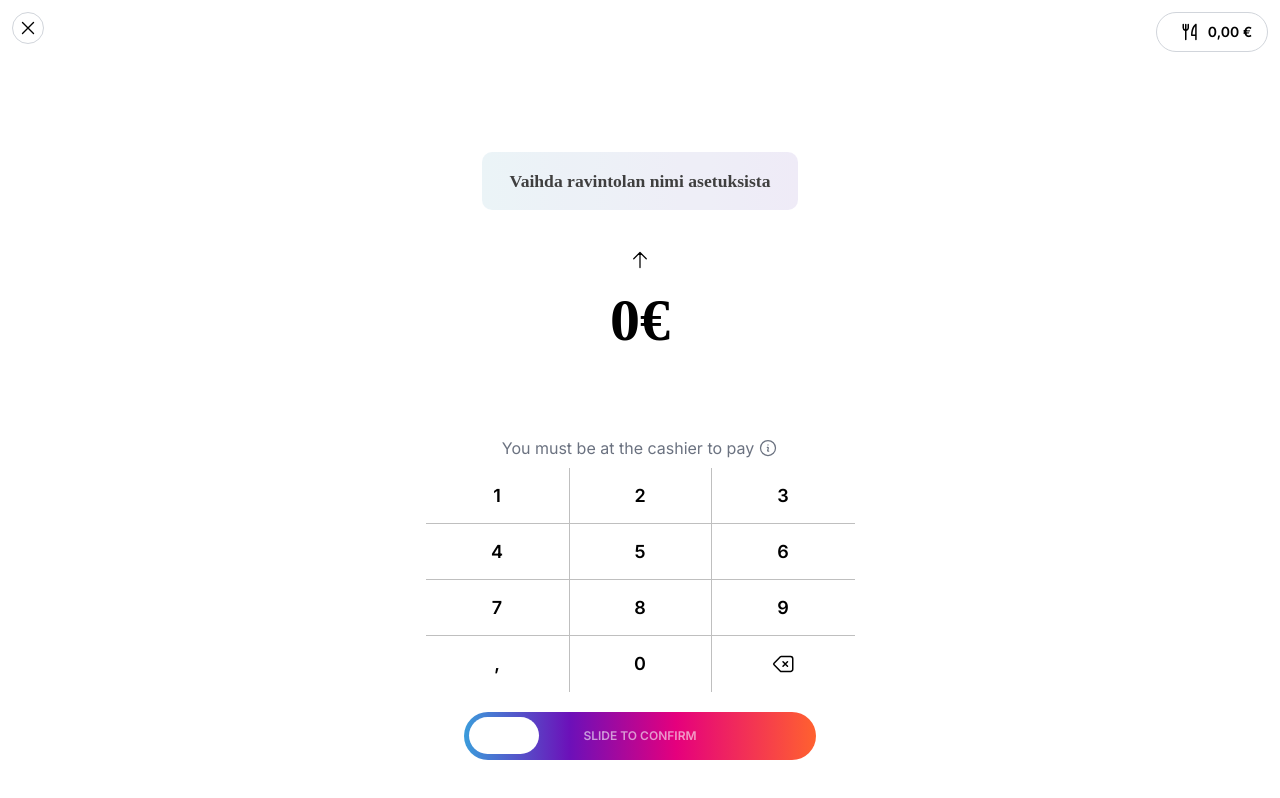
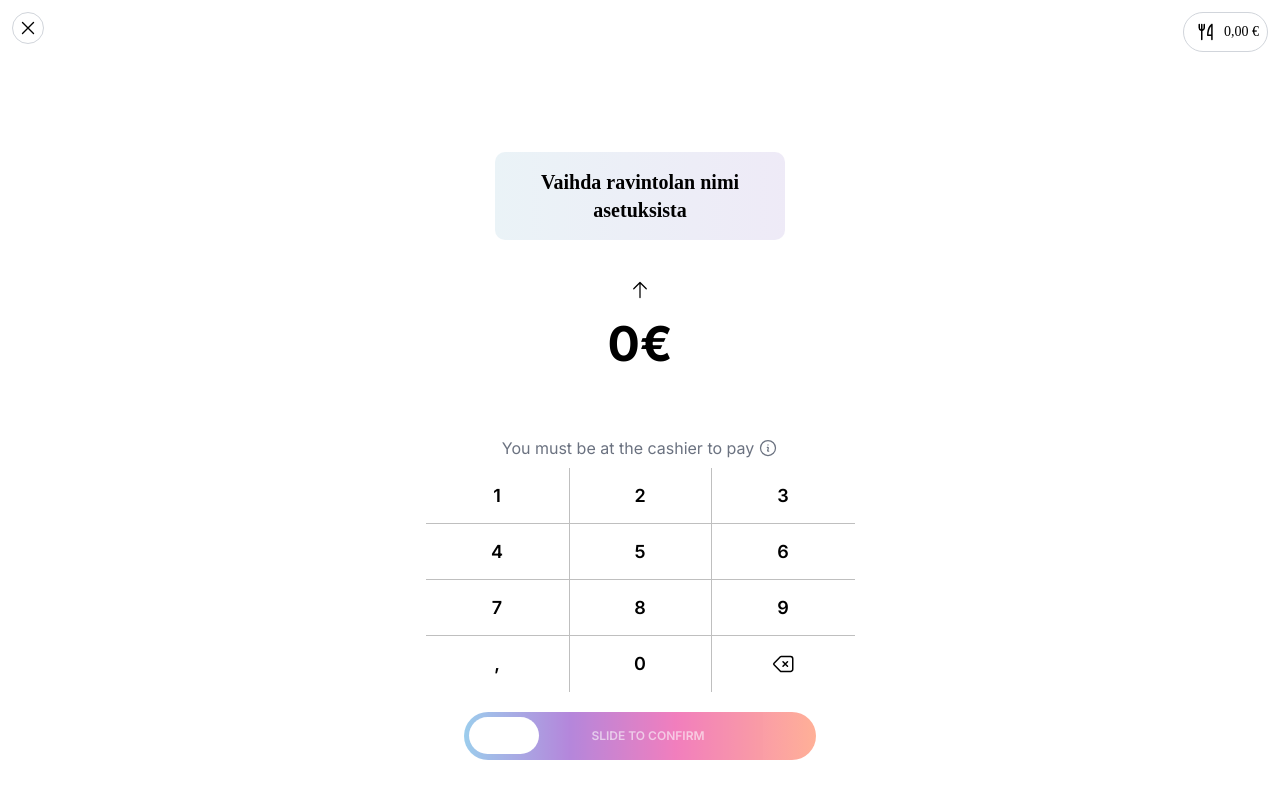
Before and after one commit to chinesespy/epassi-clone, a Next.js app: page / in a window 1280 px wide. Shown: the top 798 px of the page. Built offline with nearby package versions, Linux system fonts and the light colour scheme; a web font is replaced by a local one.

Commit message:
fiksssss

```diff
--- a/src/app/components/PaymentWindow.tsx
+++ b/src/app/components/PaymentWindow.tsx
@@ -216,10 +216,12 @@ function SliderButton() {
       };
     return (
       <div className='container mx-auto p-5 max-w-screen  flex justify-center' style={{overflowX: 'hidden'}}>
-        <div className='text-gray-50 rounded-full text-opacity-60 p-4 w-[22rem] text-xs font-semibold relative overflow-hidden text-center' style={{background: 'linear-gradient(-90deg, #FF612F 0%, #E5007D 39.7%, #6C10B9 70%, #3B9CDB 100%)'}} ref={sliderRef}>
+        <div className={`transition-all duration-300 text-gray-50 rounded-full text-opacity-60 p-4 w-[22rem] text-xs font-semibold relative overflow-hidden text-center ${
+          isDragging ? 'opacity-100' : 'opacity-50'
+        }`} style={{background: 'linear-gradient(-90deg, #FF612F 0%, #E5007D 39.7%, #6C10B9 70%, #3B9CDB 100%)'}} ref={sliderRef}>
           <span className="absolute top-[0.32rem] left-[0.3rem] h-[2.3rem] w-[20%] rounded-full bg-white transition-all" onMouseDown={handleStart}
         onTouchStart={handleStart} ref={sliderComp} ></span>
-          SLIDE TO CONFIRM
+          <label className='ml-4'>SLIDE TO CONFIRM</label>
         </div>
       </div>
     );
@@ -250,9 +252,9 @@ const Header = () => {
                 </div>
                 <div className="flex justify-end">
                     <div className="p-3">
-                        <button className='rounded-full w-28 h-10 border-gray-300 border-solid text-sm font-semibold' onClick={() => router.push('/hidden')} style={{borderWidth: '1px'}}>
-                            <div className='flex justify-center items-center'>
-                                <span className='p-2 flex justify-start'>
+                        <button className='rounded-full w-fit pl-2 pr-2 h-10 border-gray-300 border-solid text-sm font-semibold' onClick={() => router.push('/hidden')} style={{borderWidth: '1px'}}>
+                            <div className='flex flex-row justify-center items-center'>
+                                <span className='p-2 pl-1 flex justify-start'>
                                 {(() => {
                                   switch (type) {
                                     case '1':
@@ -261,12 +263,16 @@ const Header = () => {
                                       return <FooterSVG.SneakerIcon className='w-5 h-5' />;
                                     case '3':
                                         return <FooterSVG.WellnessIcon className='w-5 h-5' />;
+                                    case '4':
+                                        return <FooterSVG.CultureIcon className='size-[1.45rem]' />;
                                     default:
                                       return <FooterSVG.KnifeAndForkIcon className='w-5 h-5' />;
                                   }
                                 })()}
                                 </span>
-                                {myMoney.replace('.', ',')} €
+
+                               <label className='font-light' style={{fontFamily: 'Poppins'}}>{myMoney.replace('.', ',')} €</label>
+
                             </div>
                         </button>
                     </div>
@@ -285,9 +291,9 @@ const RestarauntInfo = () => {
   }, []);
 
     return (
-        <div className="flex justify-center items-center left-0 w-full" style={{overflowX: 'hidden'}}>
-            <div className='opacity-75 rounded-md mt-[8rem] text-center pl-3 pr-3' style={{width: "fit-content",background: 'linear-gradient(90deg, rgba(203,225,235,0.5) 0%, rgba(213,203,235,0.5) 100%)', borderRadius: '10px'}}>
-                <h2 className='text-black p-4' style={{fontWeight: '900',  fontFamily: 'Poppins', fontSize: "1.1rem", textWrap: "nowrap"}}>{restaraunt}</h2>
+        <div className="flex justify-center items-center mt-[8rem] w-[95%] ml-[2.5%] rounded-md whitespace-wrap" style={{overflowX: 'hidden'}}>
+            <div className='rounded-md text-center pl-1 pr-1 w-full whitespace-wrap' style={{background: 'linear-gradient(90deg, rgba(203,225,235,0.4) 0%, rgba(213,203,235,0.4) 100%)', borderRadius: '10px'}}>
+                <h2 className='text-black text-xl pt-4 pb-4 w-full whitespace-wrap' style={{fontWeight: '900',  fontFamily: 'Poppins'}}>{restaraunt}</h2>
             </div>
         </div>
     );
@@ -296,8 +302,8 @@ const RestarauntInfo = () => {
 const SumAmmountPay = () => {
     return (
         <div className="flex justify-center items-center left-0 p-5" style={{overflowX: 'hidden'}}>
-            <div id='sum' className='text-6xl font-bold' style={{fontWeight: '900',  fontFamily: 'Poppins'}}>0</div>
-            <span className=" text-6xl font-bold" style={{fontWeight: '900',  fontFamily: 'Poppins'}}>€</span>
+            <div id='sum' className='text-5xl font-bold'>0</div>
+            <span className=" text-5xl font-bold">€</span>
         </div>
     );
 }
--- a/src/app/components/Settings.tsx
+++ b/src/app/components/Settings.tsx
@@ -174,6 +174,7 @@ const SettingsPage = () => {
                                                 <option value="1" selected={type === '1'}>Ravintola</option>
                                                 <option value="2" selected={type === '2'}>Liikunta</option>
                                                 <option value="3" selected={type === '3'}>Hyvinvointi</option>
+                                                <option value="4" selected={type === '4'}>Kulttuuri</option>
                                             </select>
                                         </div>
                                     </div>
```
Also changed, not shown: src/app/components/svg/FooterSVG.tsx (+1 -1 lines).
